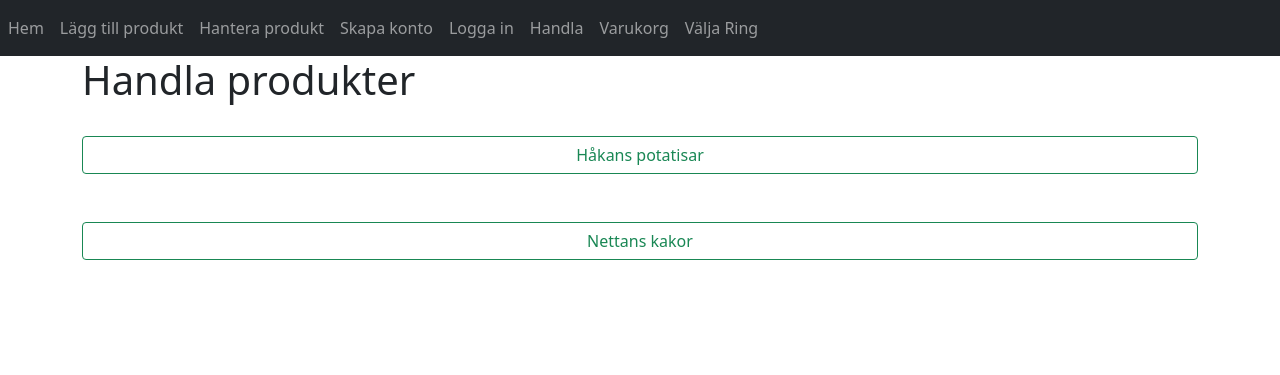
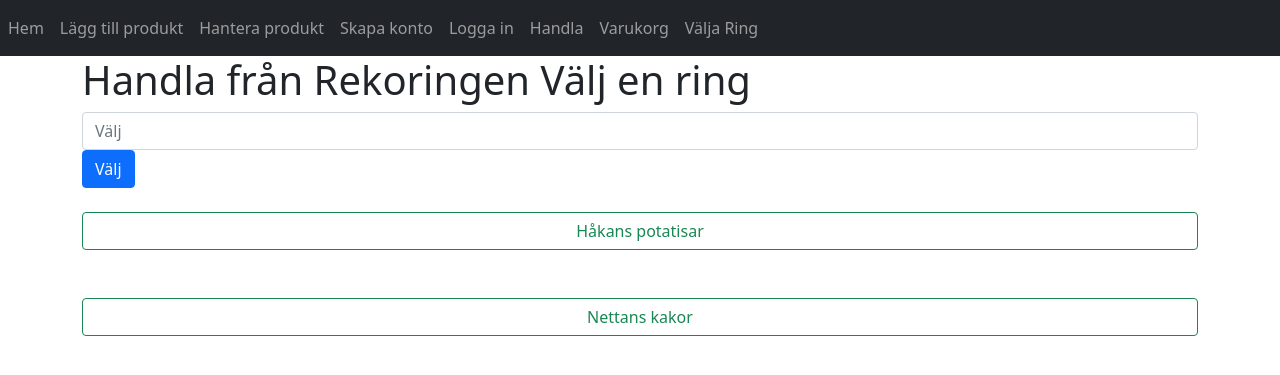
Before and after one commit to Augustaublet/Narproducerat, a Flask app: page /handla in a window 1280 px wide. Shown: the top 375 px of the page. Run offline with Flask 2, Linux system fonts and the light colour scheme; some libraries are stand-ins or nearby versions.

Commit message:
set ring för /handla

```diff
--- a/app.py
+++ b/app.py
@@ -26,7 +26,8 @@ def manage_product():
 @app.route("/set_ring", methods=["GET","POST"])
 def set_ring():
     if request.method == "POST":
-        return render_template("consumer_shopping.html",products=produkter, producers=producenter)
+        current_ring = request.form.get("set_ring")
+        return render_template("consumer_shopping.html",products=produkter, producers=producenter, current_ring=current_ring)
 
     return render_template("set_ring.html", ringar = rekoringar)
 
@@ -50,7 +51,12 @@ def update_product():
 
 @app.route("/handla", methods=["GET", "POST"])
 def consumer_shopping():
-    return render_template("consumer_shopping.html", products=produkter, producers=producenter)
+    if request.method == "POST":
+        current_ring = request.form.get("set_ring")
+        return render_template("consumer_shopping.html",products=produkter, producers=producenter, current_ring=current_ring)
+
+    current_ring= "Välj en ring"
+    return render_template("consumer_shopping.html", products=produkter, producers=producenter, ringar=rekoringar, current_ring=current_ring)
 
 @app.route("/buy-product", methods=["POST"])
 def buy_product():
--- a/templates/consumer_shopping.html
+++ b/templates/consumer_shopping.html
@@ -5,7 +5,17 @@ Handla
 {% endblock %}
 
 {% block content %}
-<h1>Handla produkter</h1>
+<h1>Handla från Rekoringen {{current_ring}} </h1>
+
+<form method="Post">
+    <input class="form-control" list="datalistOptions" id="set_ring" name="set_ring" placeholder={{current_ring}}>
+    <datalist id="datalistOptions">
+    {% for ring in ringar %}
+      <option value={{ring.get_name()}}>
+        {% endfor %}
+    </datalist><button type="submit" class="btn btn-primary">Välj</button>
+
+ </form>
 
 {% for producer in producers%}
 <br/>
--- a/templates/set_ring.html
+++ b/templates/set_ring.html
@@ -5,7 +5,7 @@
 <h1>Välj Ring</h1>
 
 <form method="Post">
-  <input class="form-control" list="datalistOptions" id="set_ring" placeholder="Välj Ring">
+  <input class="form-control" list="datalistOptions" id="set_ring" name="set_ring" placeholder="Välj Ring">
   <datalist id="datalistOptions">
   {% for ring in ringar %}
     <option value={{ring.get_name()}}>
```
